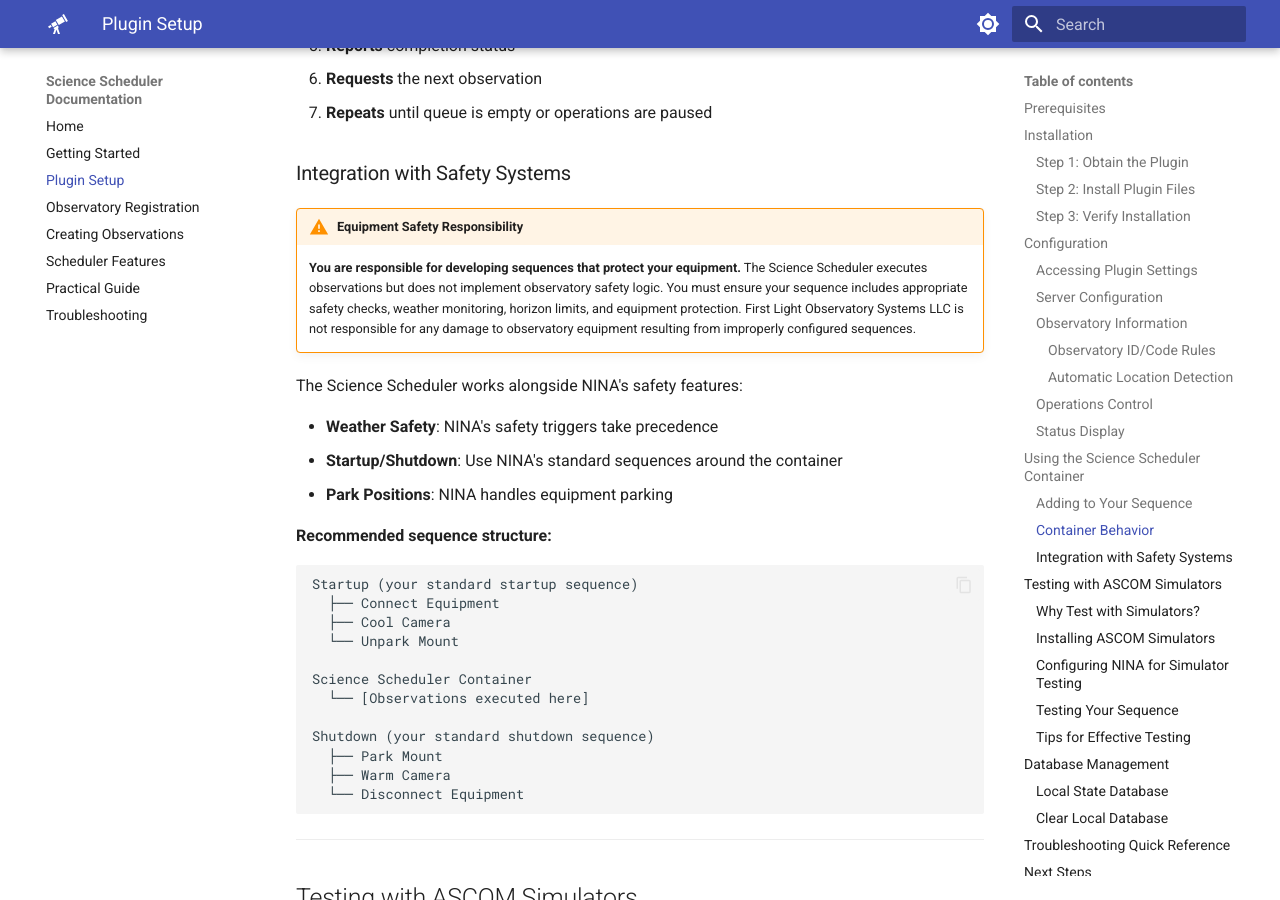
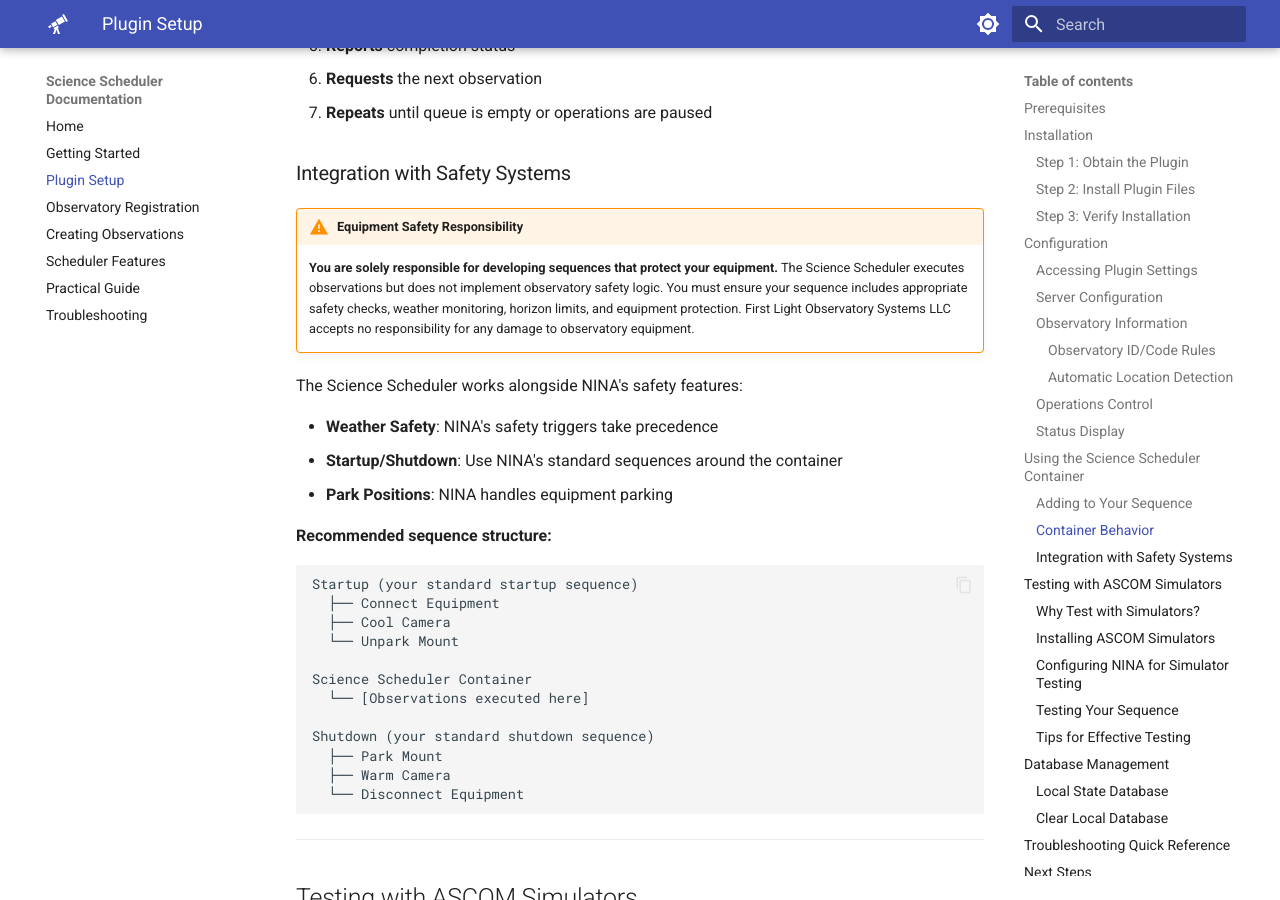
Before and after one commit to First-Light-Systems/nina-scheduler-docs, an MkDocs documentation site: the page built from docs/PLUGIN_SETUP.md, in a window 1280 px wide and 900 px high, scrolled down 4364 px. Built offline with MkDocs 1.6.1 and Material for MkDocs 9.7.7, drawn with Linux system fonts in a browser that asks for light colours.

Commit message:
Sync: Strengthen equipment safety disclaimer

```diff
--- a/docs/PLUGIN_SETUP.md
+++ b/docs/PLUGIN_SETUP.md
@@ -170,7 +170,7 @@ When the sequence runs, the Science Scheduler container:
 ### Integration with Safety Systems
 
 !!! warning "Equipment Safety Responsibility"
-    **You are responsible for developing sequences that protect your equipment.** The Science Scheduler executes observations but does not implement observatory safety logic. You must ensure your sequence includes appropriate safety checks, weather monitoring, horizon limits, and equipment protection. First Light Observatory Systems LLC is not responsible for any damage to observatory equipment resulting from improperly configured sequences.
+    **You are solely responsible for developing sequences that protect your equipment.** The Science Scheduler executes observations but does not implement observatory safety logic. You must ensure your sequence includes appropriate safety checks, weather monitoring, horizon limits, and equipment protection. First Light Observatory Systems LLC accepts no responsibility for any damage to observatory equipment.
 
 The Science Scheduler works alongside NINA's safety features:
 
```
